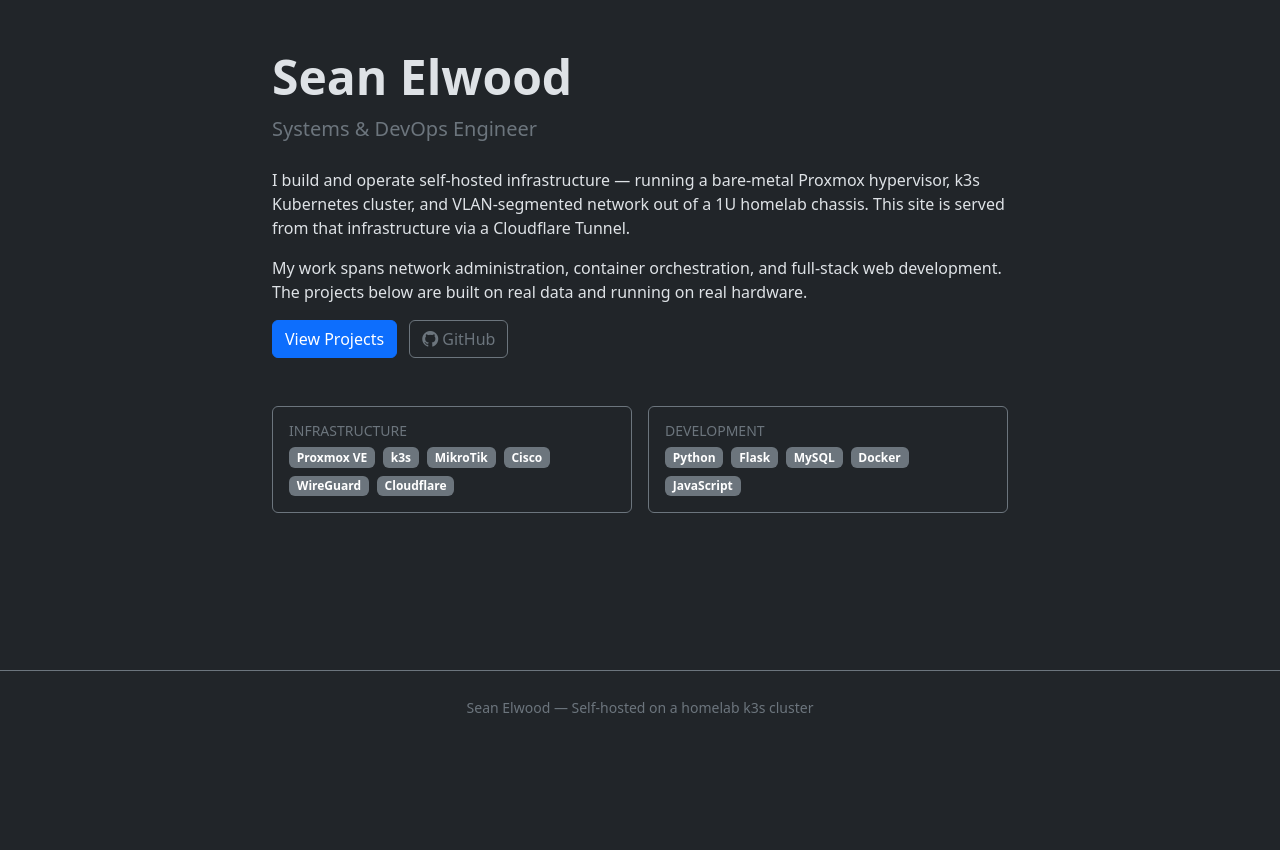
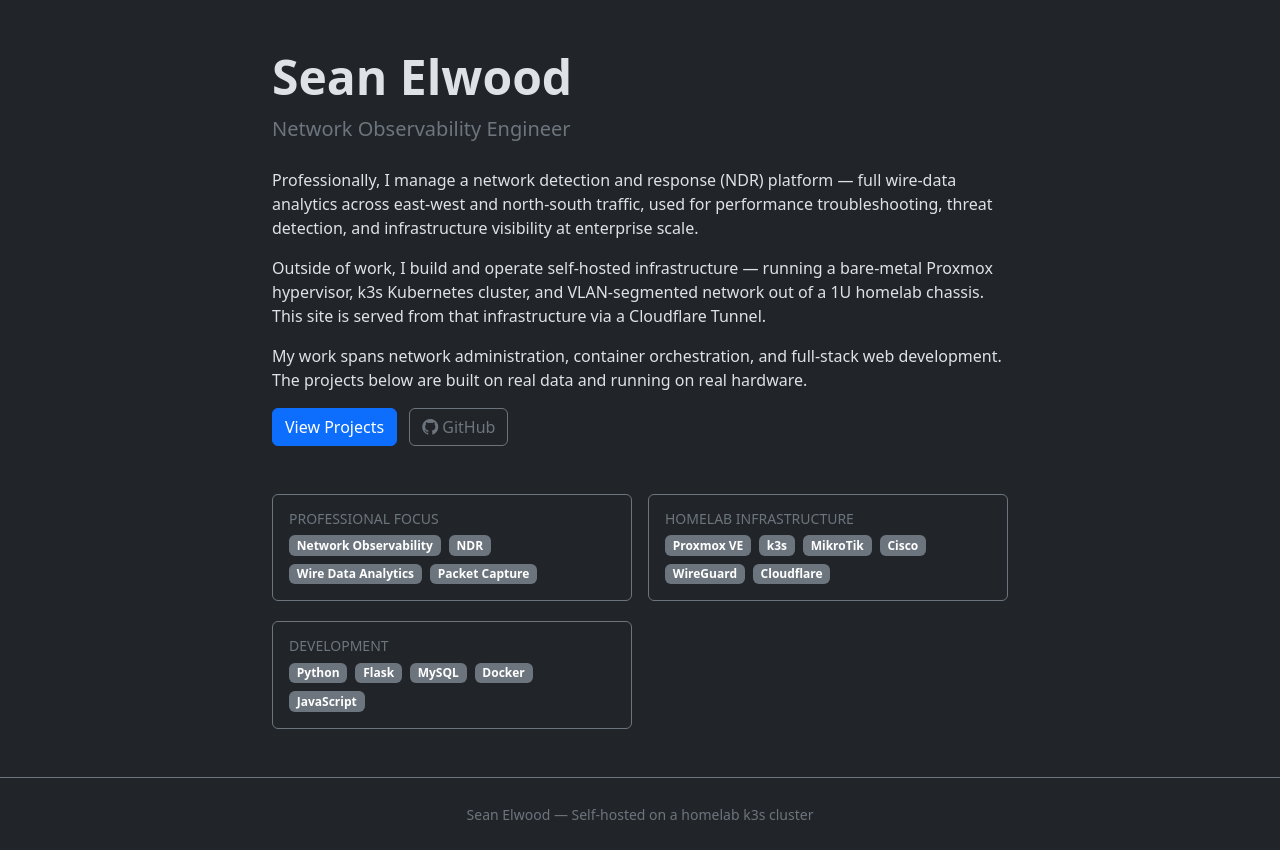
Before and after one commit to selw-prog/flask-app, a Flask app: page / in a window 1280 px wide. Shown: the part 57-907 px from the top of the page. Before the commit the page ends 770 px from the top, so only its background shows below. Run offline with Flask 3, Linux system fonts and the light colour scheme.

Commit message:
separated info into professional summary vs hobby

```diff
--- a/app/templates/index.html
+++ b/app/templates/index.html
@@ -1,6 +1,6 @@
 {% extends 'base.html' %}
 
-{% block title %}Sean Elwood — Systems & DevOps Engineer{% endblock %}
+{% block title %}Sean Elwood — Network Observability Engineer{% endblock %}
 
 {% block content %}
 <div class="row justify-content-center">
@@ -8,11 +8,16 @@
 
     <div class="mb-5">
       <h1 class="display-5 fw-bold">Sean Elwood</h1>
-      <p class="lead text-secondary mb-4">Systems &amp; DevOps Engineer</p>
+      <p class="lead text-secondary mb-4">Network Observability Engineer</p>
       <p>
-        I build and operate self-hosted infrastructure — running a bare-metal Proxmox hypervisor,
-        k3s Kubernetes cluster, and VLAN-segmented network out of a 1U homelab chassis. This site
-        is served from that infrastructure via a Cloudflare Tunnel.
+        Professionally, I manage a network detection and response (NDR) platform — full wire-data
+        analytics across east-west and north-south traffic, used for performance troubleshooting,
+        threat detection, and infrastructure visibility at enterprise scale.
+      </p>
+      <p>
+        Outside of work, I build and operate self-hosted infrastructure — running a bare-metal
+        Proxmox hypervisor, k3s Kubernetes cluster, and VLAN-segmented network out of a 1U homelab
+        chassis. This site is served from that infrastructure via a Cloudflare Tunnel.
       </p>
       <p>
         My work spans network administration, container orchestration, and full-stack web development.
@@ -28,7 +33,20 @@
       <div class="col-sm-6">
         <div class="card h-100 bg-dark border-secondary">
           <div class="card-body">
-            <h6 class="text-secondary text-uppercase small mb-2">Infrastructure</h6>
+            <h6 class="text-secondary text-uppercase small mb-2">Professional Focus</h6>
+            <div class="d-flex flex-wrap gap-2">
+              <span class="badge bg-secondary">Network Observability</span>
+              <span class="badge bg-secondary">NDR</span>
+              <span class="badge bg-secondary">Wire Data Analytics</span>
+              <span class="badge bg-secondary">Packet Capture</span>
+            </div>
+          </div>
+        </div>
+      </div>
+      <div class="col-sm-6">
+        <div class="card h-100 bg-dark border-secondary">
+          <div class="card-body">
+            <h6 class="text-secondary text-uppercase small mb-2">Homelab Infrastructure</h6>
             <div class="d-flex flex-wrap gap-2">
               <span class="badge bg-secondary">Proxmox VE</span>
               <span class="badge bg-secondary">k3s</span>
@@ -40,6 +58,9 @@
           </div>
         </div>
       </div>
+    </div>
+
+    <div class="row g-3 mt-1">
       <div class="col-sm-6">
         <div class="card h-100 bg-dark border-secondary">
           <div class="card-body">
```
